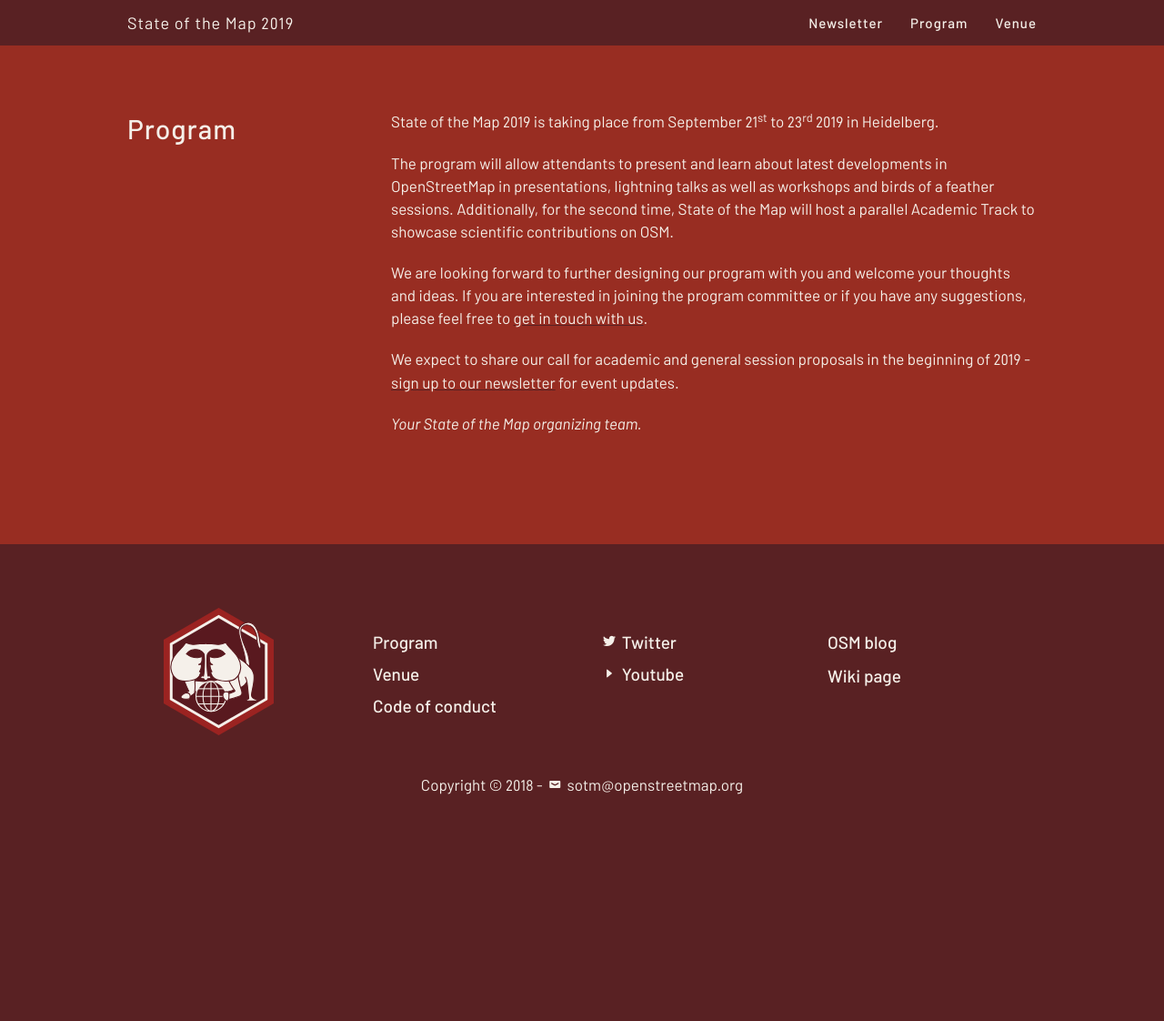
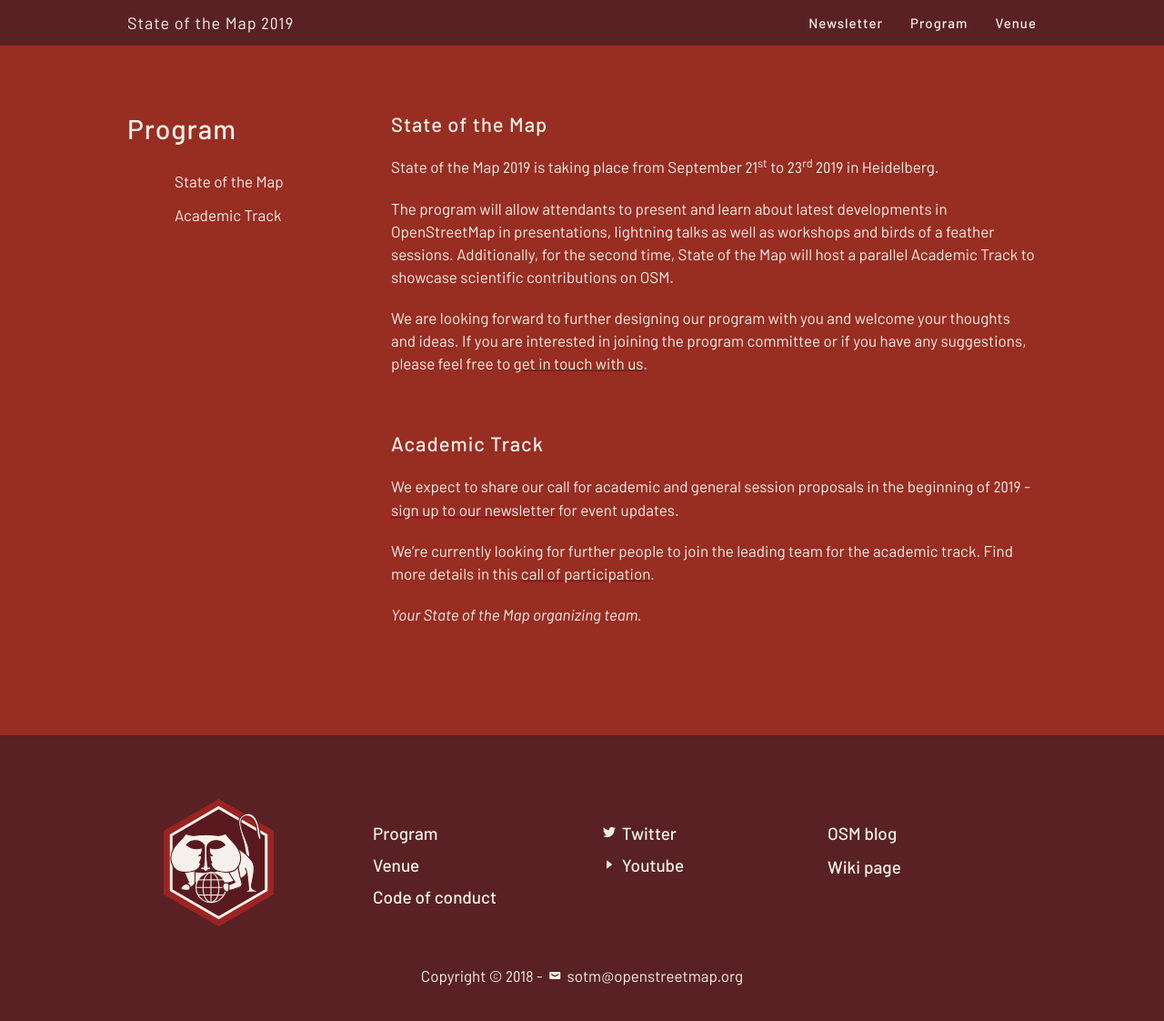
Before and after one commit to openstreetmap/stateofthemap-2019, a Jekyll site: the page built from program/index.md, in a window 1280 px wide and 1141 px high. Shown: the top 1122 px of the window at 91% size. Built offline with Jekyll 4.4.1, drawn with Linux system fonts in a browser that asks for light colours.

Commit message:
mention recent call for participation

```diff
--- a/program/index.md
+++ b/program/index.md
@@ -1,8 +1,10 @@
 ---
-layout: page
+layout: page-with-toc
 title: Program
-titlecontent:
+titlecontent: ""
 ---
+
+<h2 id="sotm">State of the Map</h2>
 
 State of the Map <span class="numeral">2019</span> is taking place from September <span class="numeral">21</span><sup>st</sup> to <span class="numeral">23</span><sup>rd</sup> <span class="numeral">2019</span> in Heidelberg.
 
@@ -16,7 +18,11 @@
 
 We are looking forward to further designing our program with you and welcome your thoughts and ideas. If you are interested in joining the program committee or if you have any suggestions, please feel free to <a href="sotm@openstreetmap.org">get in touch with us</a>.
 
+## Academic Track
+
 We expect to share our call for academic and general session proposals in the beginning of <span class="numeral">2019</span> - <a href="{{site.baseurl}}/#newsletter">sign up to our newsletter</a> for event updates.
+
+We're currently looking for further people to join the leading team for the academic track. Find more details in this [call of participation](https://blog.openstreetmap.org/2018/12/16/academic-track-sotm-2019/).
 
 
 *Your State of the Map organizing team.*
```
